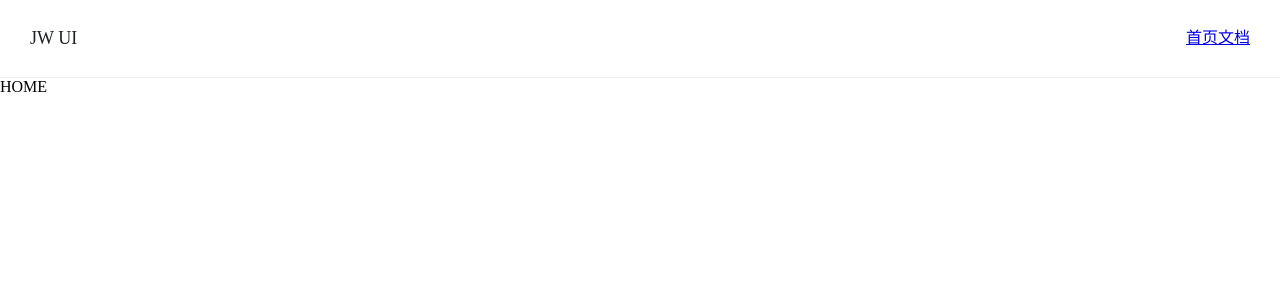
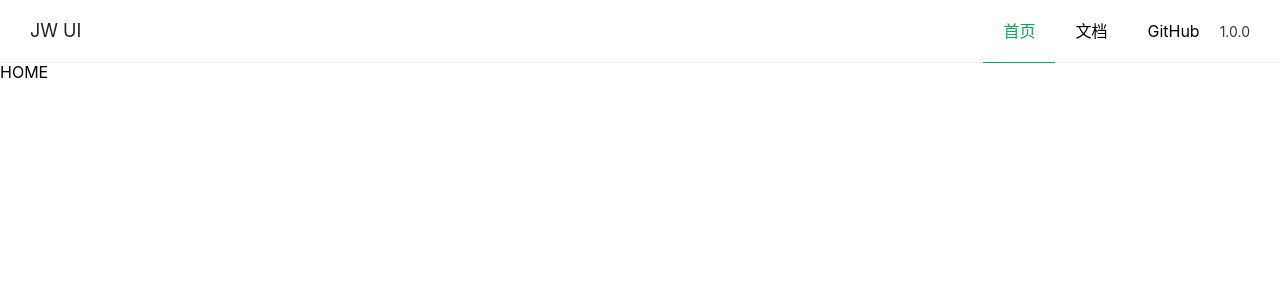
Before and after one commit to coderyjw/jw-ui, a Vue app: page /home in a window 1280 px wide. Shown: the top 300 px of the page. Built offline with nearby package versions, Linux system fonts and the light colour scheme.

Commit message:
fix: Topnav样式修改

```diff
--- a/src/assets/css/base.scss
+++ b/src/assets/css/base.scss
@@ -1,11 +1,27 @@
-body {
+* {
+  margin: 0;
   padding: 0;
-  margin: 0;
+  box-sizing: border-box;
+}
+ul,
+ol {
+  list-style: none;
+}
+a {
+  text-decoration: none;
+  color: inherit;
+  &:hover {
+    border-bottom: 1px solid;
+    cursor: pointer;
+  }
+}
+h1,h2,h3,h4,h5,h6{
+  font-weight: normal;
 }
 
-html,
-body,
-#app {
-  width: 100%;
-  height: 100%;
+body {
+  font-size: 16px;
+  // 为什么这样写 font-family
+  // 答案见 https://github.com/zenozeng/fonts.css/
+  font-family: -apple-system, "Noto Sans", "Helvetica Neue", Helvetica, "Nimbus Sans L", Arial, "Liberation Sans", "PingFang SC", "Hiragino Sans GB", "Noto Sans CJK SC", "Source Han Sans SC", "Source Han Sans CN", "Microsoft YaHei", "Wenquanyi Micro Hei", "WenQuanYi Zen Hei", "ST Heiti", SimHei, "WenQuanYi Zen Hei Sharp", sans-serif;
 }
--- a/src/assets/css/index.css
+++ /dev/null
@@ -1,2 +0,0 @@
-@import './normalize.css';
-@import './base.scss';
--- /dev/null
+++ b/src/assets/css/index.scss
@@ -0,0 +1,2 @@
+@import "./normalize.css";
+@import "./base.scss";
--- a/src/components/Topnav.vue
+++ b/src/components/Topnav.vue
@@ -1,19 +1,21 @@
 <template>
   <div class="topnav">
-    <div class="ui-logo">
+    <a class="ui-logo" href="/home">
       <img src="" alt="" />
       <span>JW UI</span>
-    </div>
+    </a>
     <div class="right-wrapper">
-      <router-link to="/">首页</router-link>
+      <router-link exact to="/home">首页</router-link>
       <router-link to="/doc">文档</router-link>
+      <a href="https://github.com/coderyjw/jw-ui" target="_blank">GitHub</a>
+      <span>1.0.0</span>
     </div>
   </div>
 </template>
 
 <style lang="scss">
 .topnav {
-  height: 77px;
+  height: 63px;
   background-color: #fff;
   padding: 0 30px;
   display: flex;
@@ -28,6 +30,34 @@
       font-size: 18px;
       line-height: 28.8px;
     }
+    &:hover {
+      border-bottom: none;
+    }
+  }
+
+  .right-wrapper {
+    a {
+      display: inline-block;
+      text-decoration: none;
+      padding: 0 20px;
+      height: 63px;
+      line-height: 63px;
+
+      &:hover,
+      &:active {
+        color: rgb(24, 160, 88);
+      }
+    }
+
+    .router-link-active {
+      color: rgb(24, 160, 88);
+      border-bottom: 1px solid;
+    }
+
+    span {
+      color: rgb(51, 54, 57);
+      font-size: 14px;
+    }
   }
 }
 </style>
--- a/src/main.ts
+++ b/src/main.ts
@@ -1,7 +1,7 @@
 import { createApp } from "vue";
 import App from "./App.vue";
 import router from "./router";
-import "@/assets/css/index.css";
+import "@/assets/css/index.scss";
 
 const app = createApp(App);
 app.use(router);
```
